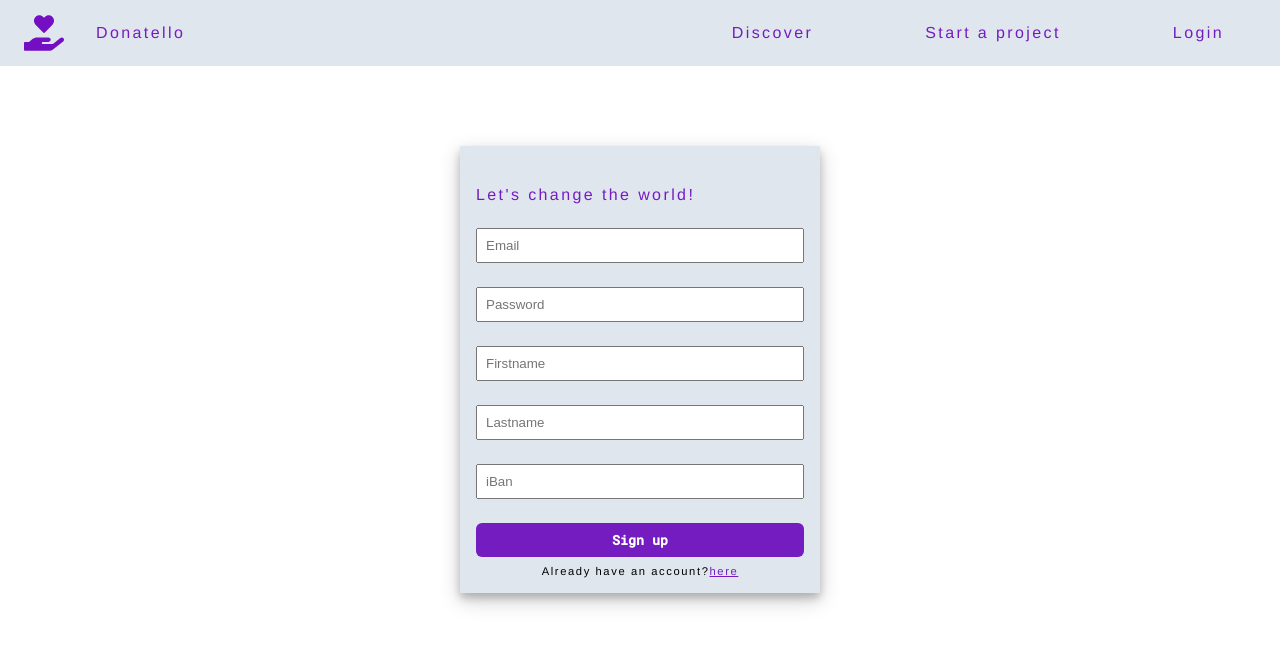
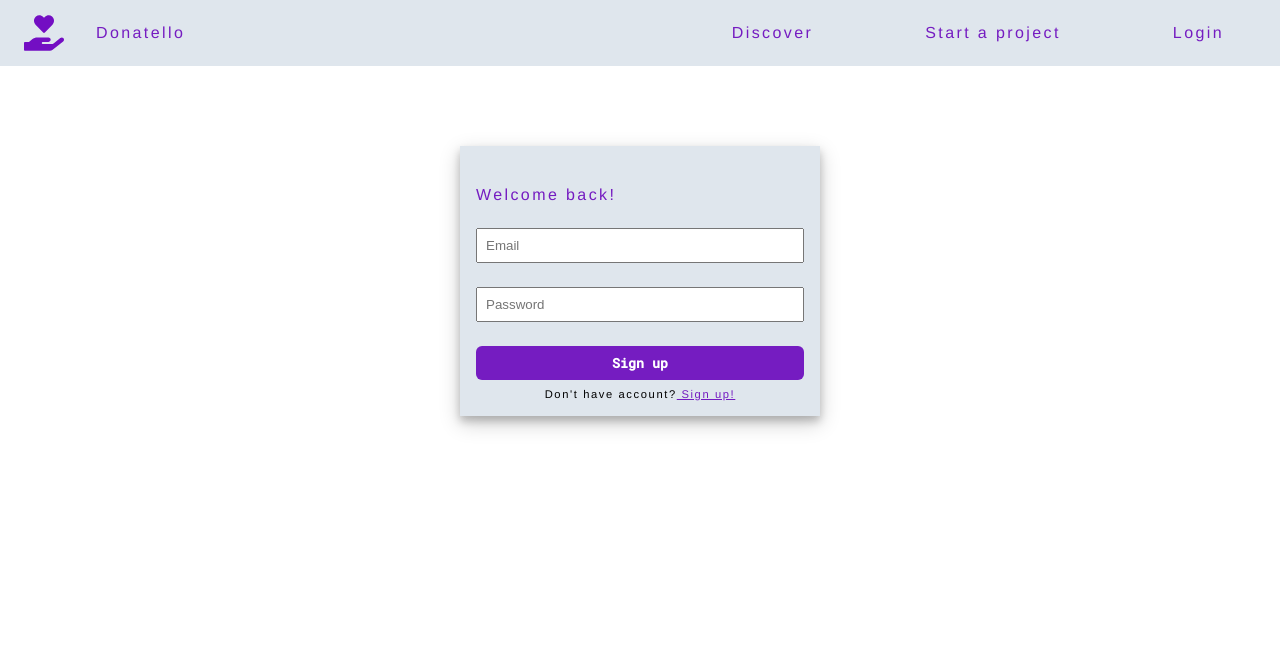
Before and after one commit to Reinoptland/donatello-frontend, a React (Create React App) app: page /login in a window 1280 px wide. Shown: the top 646 px of the page. Built offline with nearby package versions, Linux system fonts and the light colour scheme.

Commit message:
created a login component and linked it to signup page

```diff
--- a/src/App.js
+++ b/src/App.js
@@ -6,6 +6,7 @@ import SuccessPage from "./pages/succesPage/Success";
 import Nav from "./components/Nav";
 import {Switch, Route} from "react-router-dom";
 import Signup from "./components/Signup";
+import LoginForm from "./components/LoginForm";
 
 function App() {
     return (
@@ -21,6 +22,10 @@ function App() {
                 </Route>
 
                 <Route path="/login">
+                    <LoginForm/>
+                </Route>
+
+                <Route path="/signup">
                     <Signup/>
                 </Route>
 
--- /dev/null
+++ b/src/components/LoginForm.js
@@ -0,0 +1,60 @@
+import FormHook from "./FormHook";
+import validate from "./validate";
+import TextInput from "./TextInput";
+import Button from "./BtnCtA";
+import axios from "axios";
+
+const LoginForm = () => {
+
+    const {handleChange, values, errors} = FormHook(validate, {
+        email: '',
+        password: ''
+    }, loginUser);
+
+    async function loginUser(values) {
+        const body = {
+            email: values.email,
+            password: values.password
+        }
+        const result = await axios.post("https://donatello-development.herokuapp.com/login", body)
+        const data = result.data;
+        console.log(data);
+    }
+
+
+    return (
+        <div className="form__container">
+            <form className="form">
+                <div className="form__title">Welcome back!</div>
+
+                <TextInput
+                    name="email"
+                    values={values}
+                    handleChange={handleChange}
+                    type="email"
+                    placeholder="Email"
+                    errors={errors}
+                />
+
+                <TextInput
+                    name="password"
+                    values={values}
+                    handleChange={handleChange}
+                    type="password"
+                    placeholder="Password"
+                    errors={errors}
+                />
+
+                <Button type="submit" text="Sign up" size="medium" variant="purple"/>
+
+                <p className="form__message"> Don't have account?
+                    <a className="login__link" href="/signup"> Sign up!</a>
+                </p>
+
+
+            </form>
+        </div>
+    )
+}
+
+export default LoginForm;
--- a/src/components/Signup.js
+++ b/src/components/Signup.js
@@ -27,7 +27,8 @@ const Signup = () => {
         }
         const result = await axios.post("https://donatello-development.herokuapp.com/users", body)
         const data = result.data;
-        console.log(data);
+        console.log(data)
+
     }
 
     return (
@@ -85,7 +86,8 @@ const Signup = () => {
 
                     <Button type="submit" text="Sign up" size="medium" variant="purple"/>
 
-                    <p className="form__message"> Already have an account?<a className="login__link" href="#">here</a>
+                    <p className="form__message"> Already have an account?
+                        <a className="login__link" href="/login">Log in!</a>
                     </p>
 
 
```
